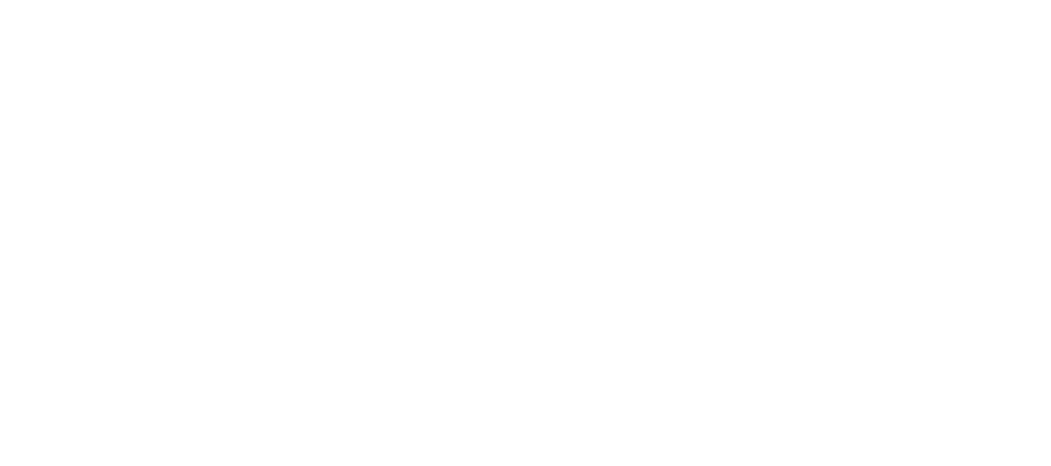
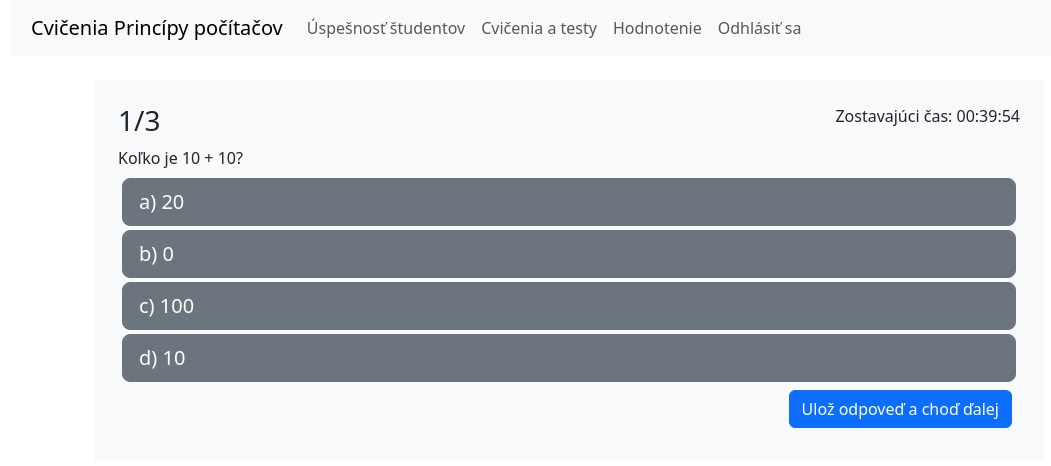
Before and after one commit to Dam297/TIA_Cvicenia-Principy-pocitacov, a React (Vite) app in the folder app-fe/: page /test_question in a window 1280 px wide. Before the commit this address had no page. Shown: the top 466 px of the page, without its empty margins (71-1122 px from the left). Built offline with nearby package versions, Linux system fonts and the light colour scheme.

Commit message:
Add TestQuestionPage
Add TestQuestionPage - select option(s) on question

```diff
--- a/app-fe/src/App.jsx
+++ b/app-fe/src/App.jsx
@@ -1,10 +1,10 @@
-import { useState } from 'react'
 import { BrowserRouter, Routes, Route } from 'react-router-dom';
 import SuccessStudentPage from './pages/SuccessStudentPage';
 import ExerciseTestPage from './pages/ExerciseTestPage';
 import DescriptionPage from './pages/DescriptionPage';
 import FinalExerciseTestPage from './pages/FinalExerciseTestPage';
 import SuccessStudentsPage from './pages/SuccessStudentsPage';
+import TestQuestionPage from './pages/TestQuestionPage';
 
 
 
@@ -38,6 +38,11 @@
             element={<SuccessStudentsPage />}
           >
           </Route>
+          <Route
+            path="/test_question"
+            element={<TestQuestionPage />}
+          >
+          </Route>
         </Routes>
 
       </BrowserRouter>
--- /dev/null
+++ b/app-fe/src/pages/TestQuestionPage.jsx
@@ -0,0 +1,100 @@
+import Nav from "../components/Nav";
+import Header from "../components/Header";
+import Timer from "../components/Timer";
+import { useState } from 'react'
+import { Navigate } from "react-router-dom";
+
+
+
+
+
+function TestQuestionPage() {
+    const [numberQuestion, setNumberQuestion] = useState(0)
+    const [navigateTo, setNavigateTo] = useState("")
+
+
+    let test = SAMPLE_TEST_DESCRIPTION
+    let question = SAMPLE_TEST_QUESTIONS[numberQuestion]
+
+
+    function setFalse() {
+        let list;
+        list = document.getElementsByClassName("btn-check");
+        for (let i = 0; i < list.length; i++) {
+            list[i].checked = false;
+        }
+    }
+
+    function afterSubmit() {
+        setFalse();
+        if ((numberQuestion + 1) >= test.count) {
+            setNavigateTo("../end")
+        } else {
+            setNumberQuestion(numberQuestion + 1);
+        }
+    }
+
+    return <>
+        <Navigate to={navigateTo} />
+        <Nav />
+        <Header name={test.name} />
+        <div className="row align-items-center justify-content-center" >
+            <div className="col-10 bg-light p-4 m-3">
+                <div className="row m-0">
+                    <div className="col-6 m-0 p-0">
+                        <h3 className="text-start">{numberQuestion + 1}/{test.count}</h3>
+                    </div>
+                    <div className="col-6 m-0 p-0">
+                        <p className="text-end">Zostavajúci čas: {Timer(test.time)}</p>
+                    </div>
+                </div>
+
+                <p className="row m-0 font-weight-bold">{question.question}</p>
+                <div className="row m-1">
+                </div>
+
+                {Object.entries(question.options).map(([key, value]) => (
+                    <div key={key}>
+                        <div className="btn-group-toggle m-1" role="group">
+                            <input id={key} type="checkbox" className="btn-check" autoComplete="off"></input>
+                            <label className="btn btn-lg btn-secondary w-100 text-start" htmlFor={key}>
+                                {value}
+                            </label>
+                        </div>
+                    </div>
+                ))}
+
+
+                <div className="row m-2 justify-content-end">
+                    <div className="col-auto p-0">
+                        <a type="button" className="btn btn-primary" onClick={afterSubmit}>Ulož odpoveď a choď ďalej</a>
+                    </div>
+                </div>
+            </div>
+        </div>
+    </>;
+}
+
+export default TestQuestionPage
+
+
+const SAMPLE_TEST_DESCRIPTION =
+{
+    time: 2400,
+    count: 3
+}
+
+const SAMPLE_TEST_QUESTIONS = [
+    {
+        question: "Koľko je 10 + 10?",
+        options: ["a) 20", "b) 0", "c) 100", "d) 10"]
+    },
+    {
+        question: "Koľko je 10 - 10?",
+        options: ["a) 0", "b) 10", "c) 100", "d) 20"]
+    },
+    {
+        question: "Koľko je 10 * 10?",
+        options: ["a) 20", "b) 100", "c) 0", "d) 10"]
+    }
+];
```
